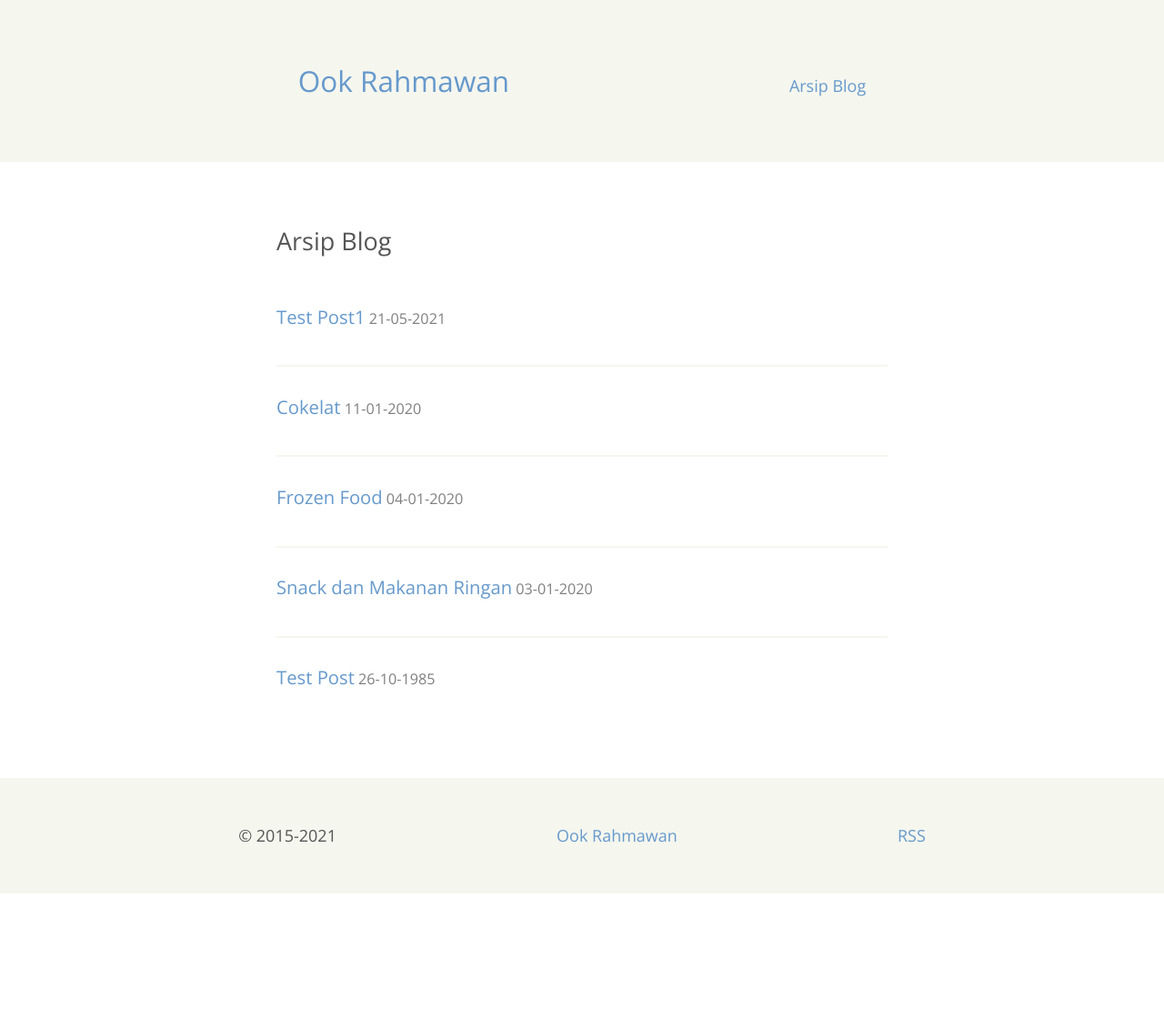
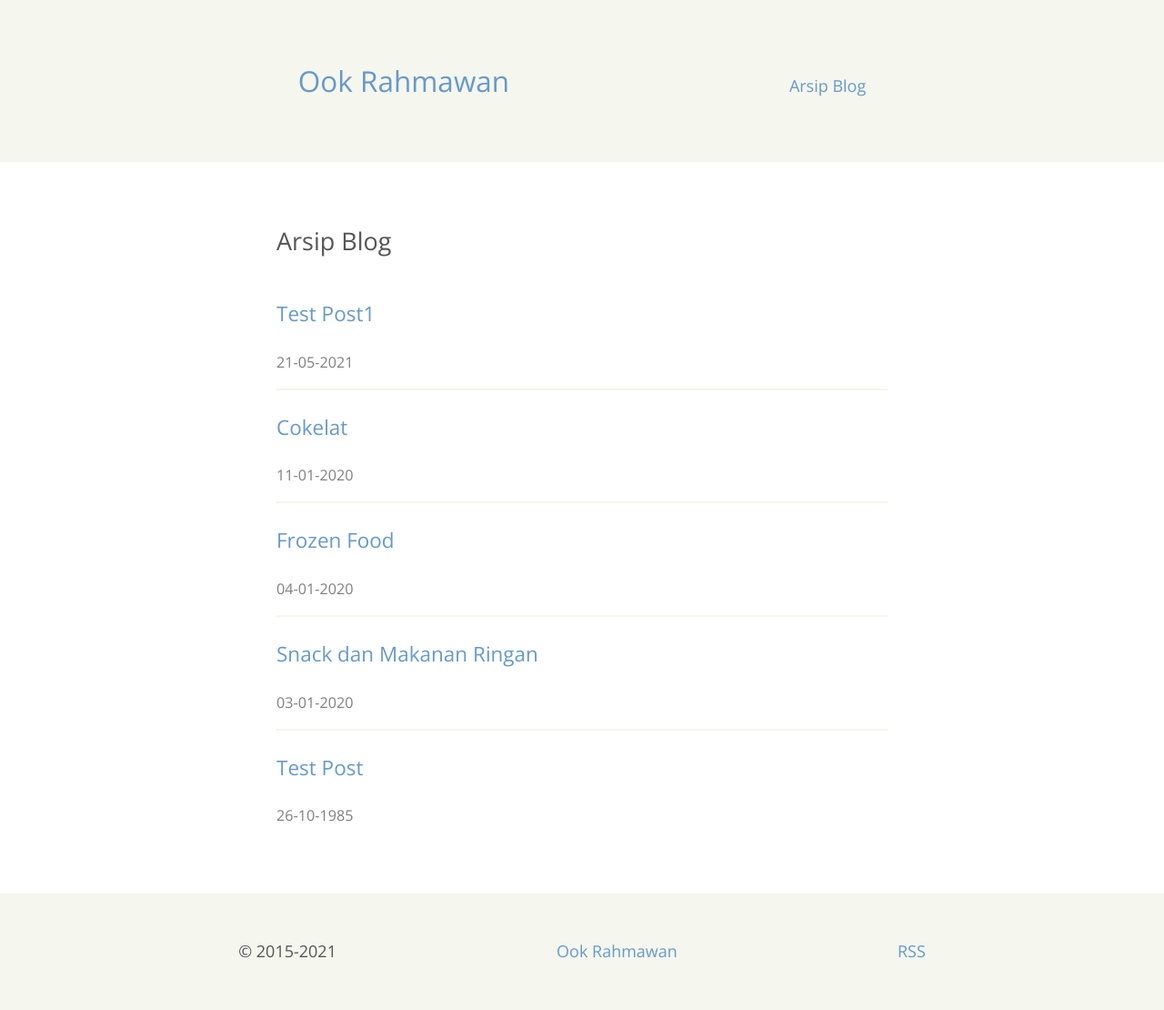
Before and after one commit to krhmwn/krhmwn, a Jekyll site: the page built from archive.html, in a window 1280 px wide. Shown: the whole page at 91% size. Built offline with Jekyll 4.4.1, drawn with Linux system fonts in a browser that asks for light colours; before the commit the page ends 982 px from its top, so only the background shows below that.

Commit message:
update v.1.0.19

```diff
--- a/archive.html
+++ b/archive.html
@@ -6,6 +6,6 @@ title: Arsip Blog
 <article class="post">
 <h2>Arsip Blog</h2>
 <ul>{% for post in site.posts %}
-<li><h4><a href="{{ post.url }}">{{ post.title }}</a></h4><time datetime="{{ post.date | date: '%Y-%m-%d' }}"> {{ post.date | date: "%d-%m-%Y" }}</time></li>
+<li><h3><a href="{{ post.url }}">{{ post.title }}</a></h3><time datetime="{{ post.date | date: '%Y-%m-%d' }}"> {{ post.date | date: "%d-%m-%Y" }}</time></li>
 {% endfor %}</ul>
 </article>
```
